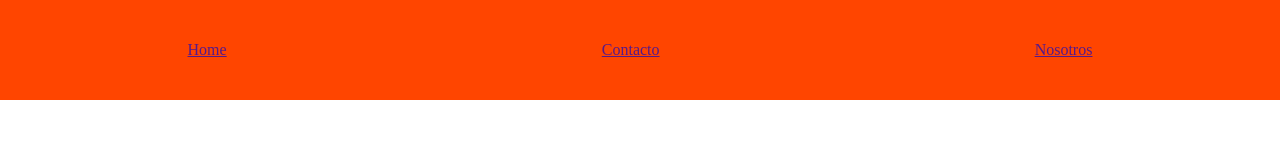
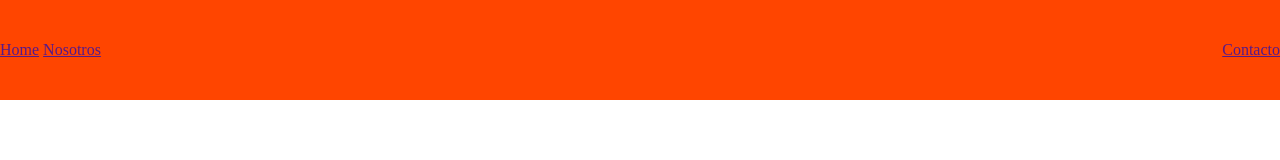
Before and after one commit to somostech101/Sesion02FlexBox, a plain HTML site: page index.html in a window 1280 px wide. Drawn offline with Linux system fonts and the light colour scheme.

Commit message:
modificación de index

```diff
--- a/assets/css/main.css
+++ b/assets/css/main.css
@@ -5,7 +5,9 @@ body{
 
 nav{
     display: flex;
-    justify-content:space-around;
+    justify-content:space-between;
+    flex-direction: row-reverse;
+    flex-wrap: nowrap;
     align-items: center;
     background-color: orangered;
     height: 100px;
--- a/index.html
+++ b/index.html
@@ -9,9 +9,15 @@
 </head>
 <body>
     <nav>
+
+        <div>
+            <a href="">Contacto</a>
+
+        </div>
+        <div>
         <a href="">Home</a>
-        <a href="">Contacto</a>
         <a href="">Nosotros</a>
+        </div>
     </nav>
 
 </body>
```
